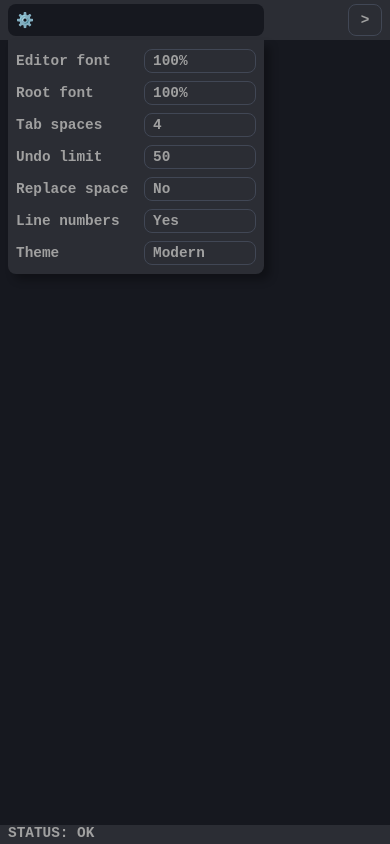
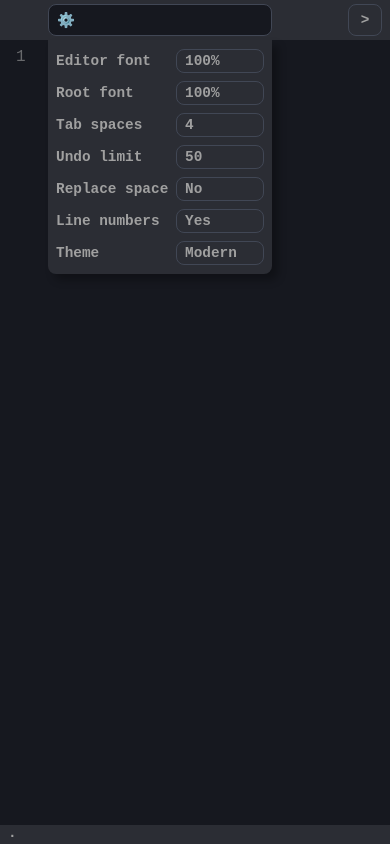
Before and after one commit to St3v1sh/ThirtyDollarTranspiler, a plain HTML site: page index.html in a window 390 px wide. Both pictures are taken after a click on the button "⚙️". Drawn offline with Linux system fonts and the light colour scheme.

Commit message:
Styling change

```diff
--- a/index.html
+++ b/index.html
@@ -64,7 +64,7 @@
           </div>
         </div>
         <div id="statusbar">
-          <p id="status">STATUS: OK</p>
+          <p id="status">.</p>
         </div>
       </div>
     </div>
--- a/style.css
+++ b/style.css
@@ -44,6 +44,7 @@ body {
     width: 100%;
     height: 100%;
     padding: .25rem .5rem;
+    padding-left: 3rem;
 }
 
 button {
@@ -71,7 +72,6 @@ button {
     flex-direction: row;
     align-items: center;
     text-align: left;
-    border: none;
 }
 
 #options-menu-text {
@@ -235,7 +235,7 @@ p {
     position: absolute;
     background-color: var(--dark);
     top: 2.5rem;
-    left: .5rem;
+    left: 3rem;
     width: 20rem;
     z-index: 1;
     border-bottom-left-radius: .5rem;
@@ -294,15 +294,15 @@ div .option {
     }
 
     .menu-active {
-        width: 16rem;
+        width: 14rem;
     }
 
     #options-container {
-        width: 16rem;
+        width: 14rem;
     }
 
     .option button {
-        width: 7rem;
+        width: 5.5rem;
         padding: .2rem 0rem;
         padding-left: .5rem;
         text-align: left;
```
